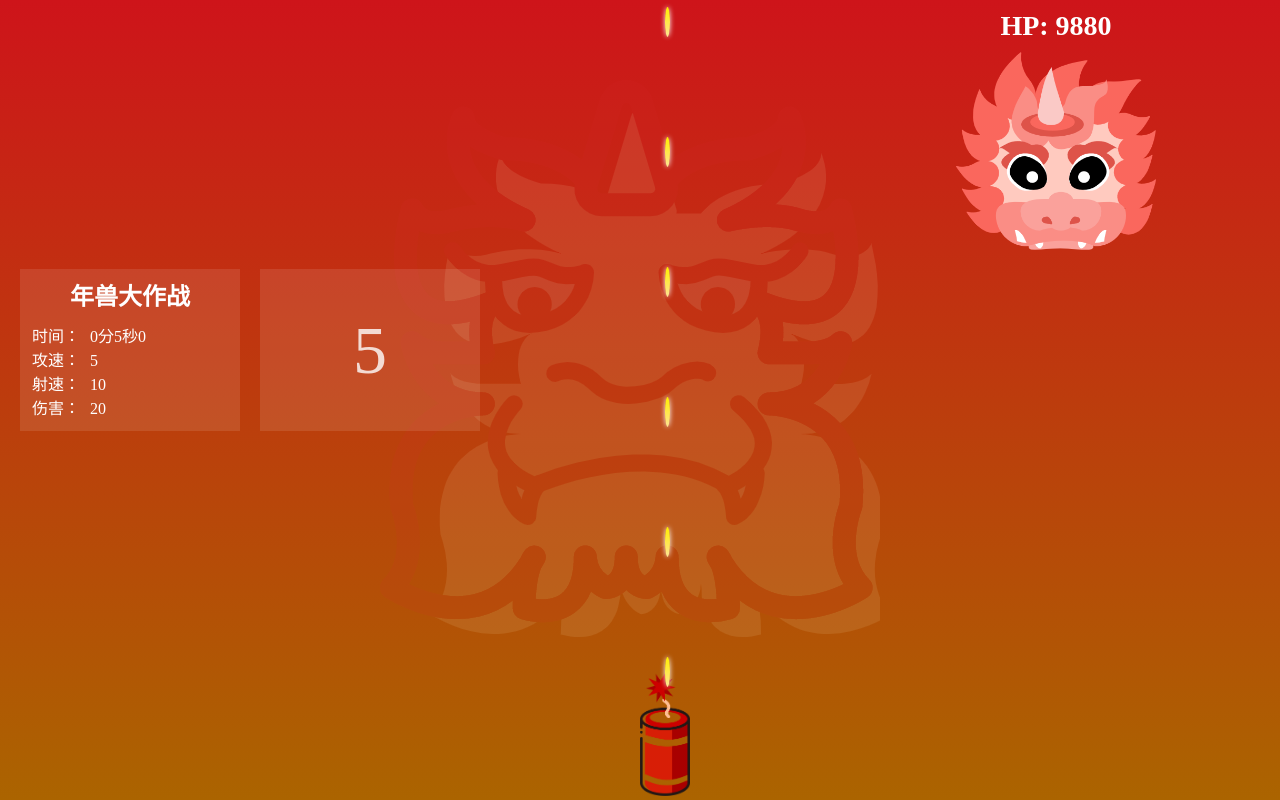
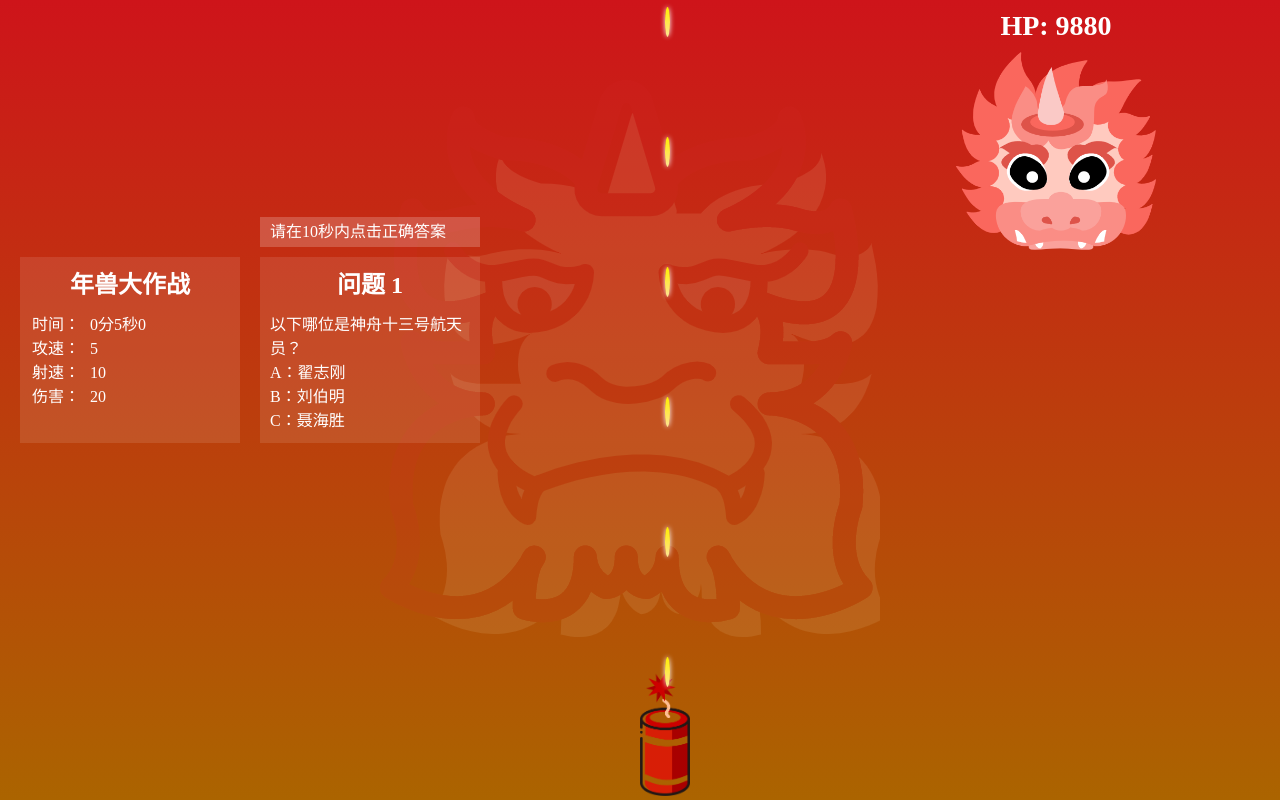
Before and after one commit to heyongsheng/new-year-game, a Vue app: page / in a window 1280 px wide. Built offline with nearby package versions, Linux system fonts and the light colour scheme; the HTML template or start-up script is replaced by a standard one.

Commit message:
开局直接添加第一道问题

```diff
--- a/src/components/game.vue
+++ b/src/components/game.vue
@@ -3,7 +3,7 @@
  * @Date: 2022-01-04 21:39:58
  * @email: 1378431028@qq.com
  * @LastEditors: 贺永胜
- * @LastEditTime: 2022-01-06 13:34:21
+ * @LastEditTime: 2022-01-06 13:37:01
  * @Descripttion: 游戏组件
 -->
 <template>
@@ -139,9 +139,7 @@ export default {
       // 生成子弹
       this.createBullet()
       // 添加第一道问题
-      setTimeout(() => {
-        this.addQuestion()
-      }, 5000)
+      this.addQuestion()
     },
     // 游戏结束
     gameOver () {
```
